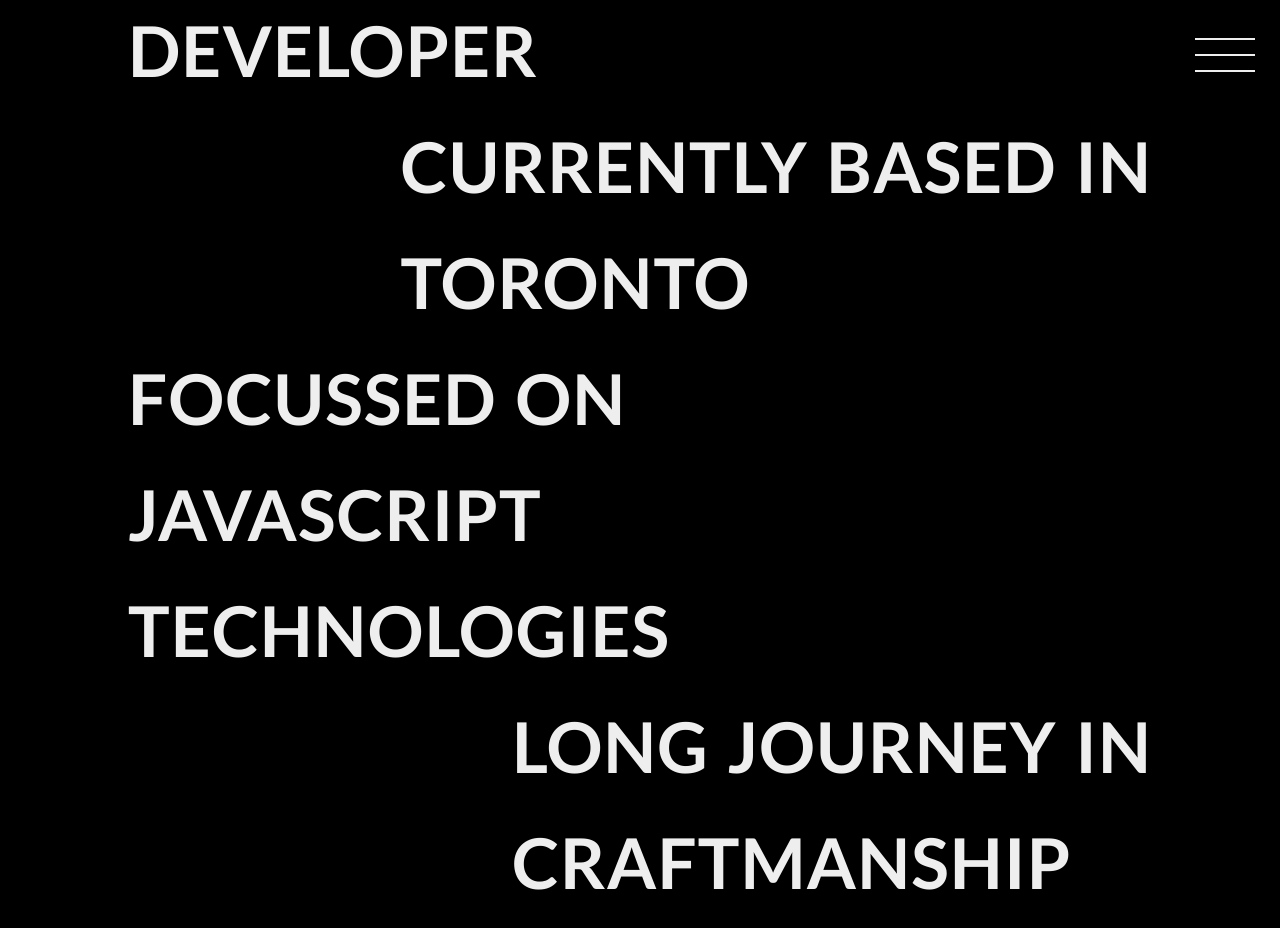
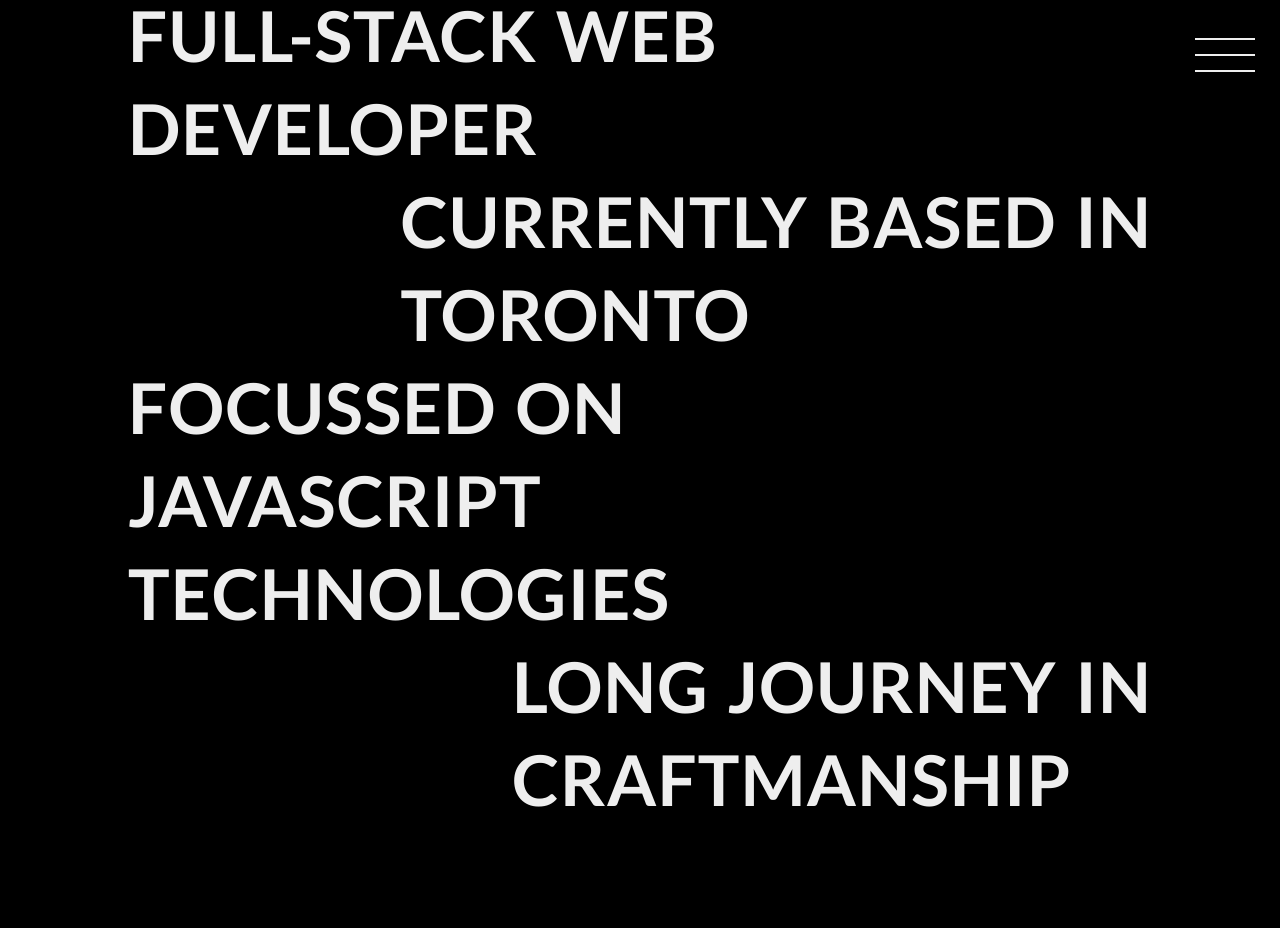
Before and after one commit to cyh0968/portfolio-website, a Next.js app: page / in a window 1280 px wide. Shown: the top 928 px of the page. Built offline with nearby package versions, Linux system fonts and the light colour scheme.

Commit message:
added margin top on intro

```diff
--- a/pages/index.module.scss
+++ b/pages/index.module.scss
@@ -64,7 +64,7 @@
   transform: translate(-50%, -50%);
   width: 80vw;
   height: 100vh;
-    margin: 0 auto;
+  margin: 0.4rem auto 0rem;
   background-color: var(--primary-color);
   @media only screen and (max-width: 64rem) {
     width: 90vw;
@@ -77,12 +77,13 @@
 
 .introHeading {
   margin-top: 0;
-    margin-bottom: 0.2rem;
+  margin-bottom: 0.1rem;
   color: var(--white);
   font-size: 3.5rem;
   font-weight: 700;
   word-spacing: 4px;
   letter-spacing: 1px;
+  line-height: 1.3;
   text-transform: uppercase;
 }
 
```
Lines whose indentation alone changed are shown as unchanged.
